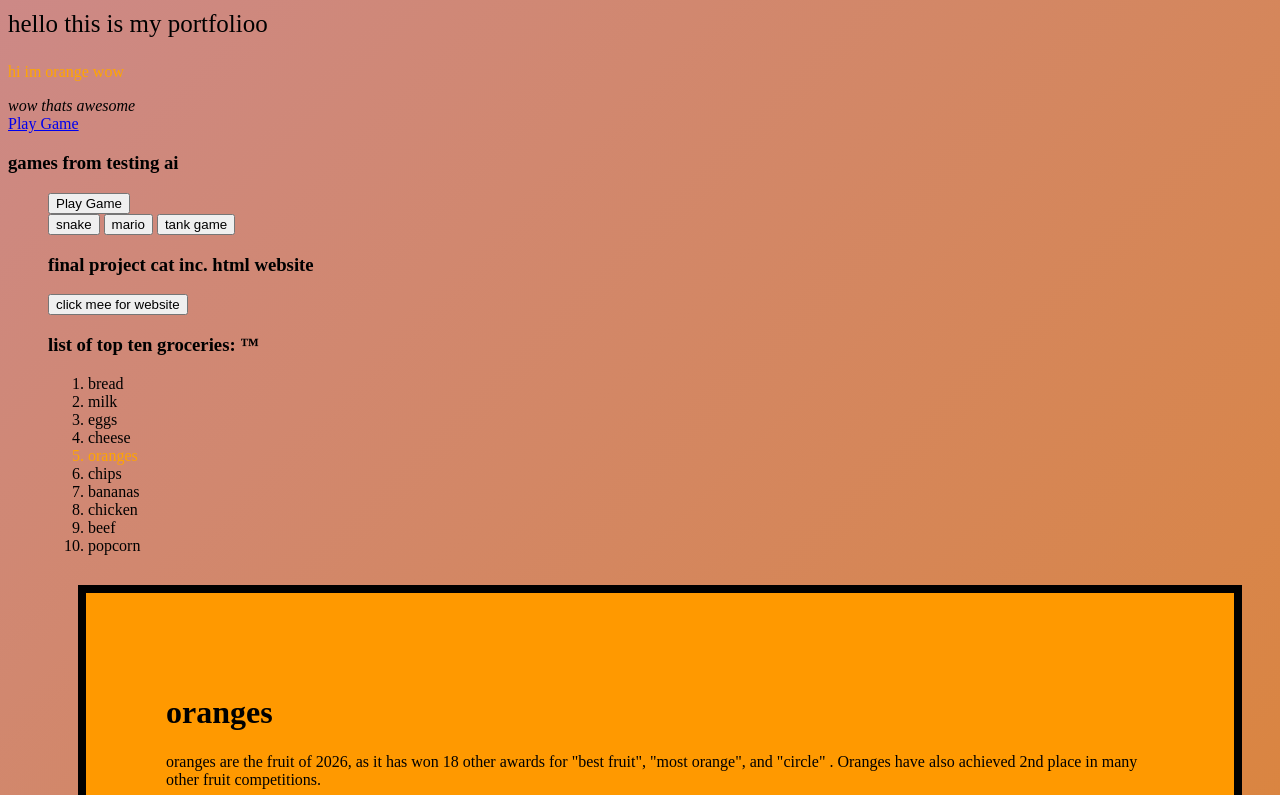
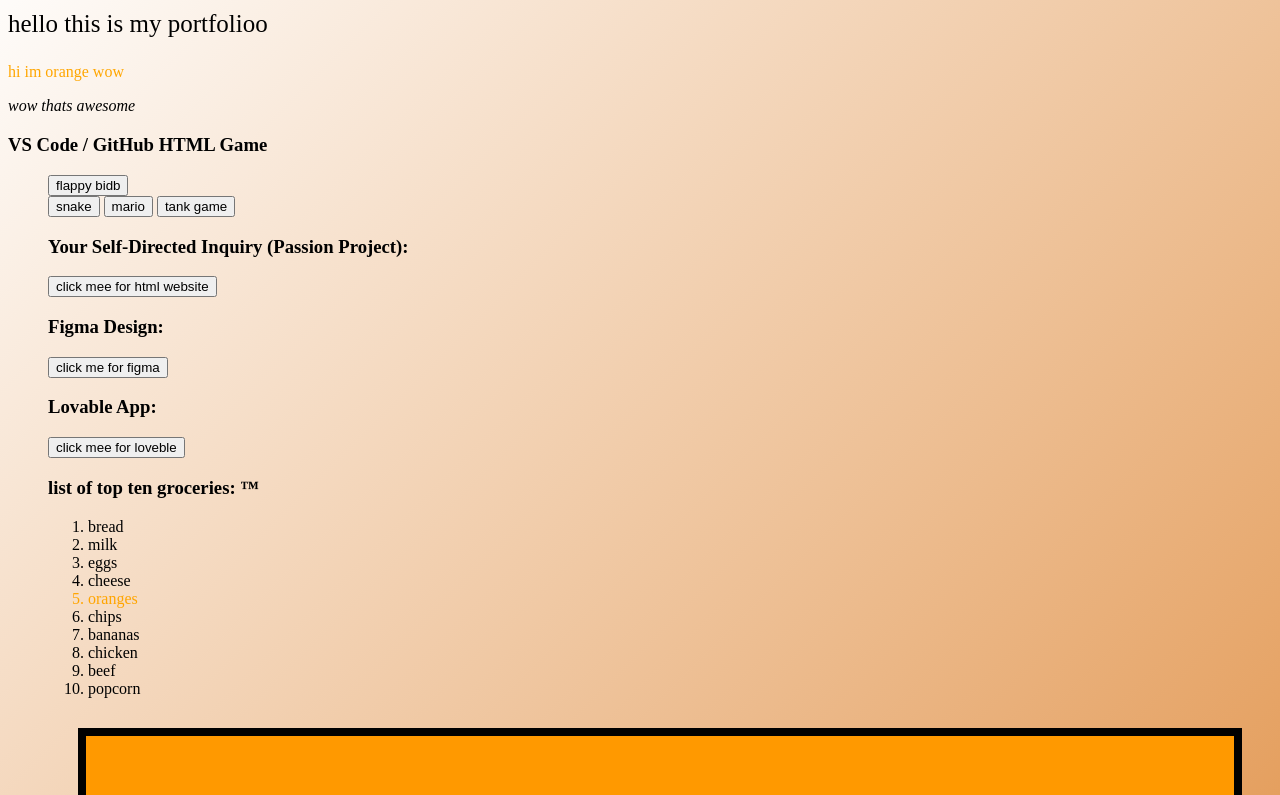
Before and after one commit to obamnusobamington-dotcom/portfolio, a plain HTML site: page index.html in a window 1280 px wide. Shown: the part 73-868 px from the top of the page. Drawn offline with Linux system fonts and the light colour scheme.

Commit message:
more links and a coler backgroud

```diff
--- a/index.html
+++ b/index.html
@@ -13,13 +13,11 @@
 <i>wow thats awesome</i>
 <br>
 
-<a href="./1flappygird/index.html">Play Game</a>
-
-<h3>games from testing ai</h3>
+<h3>VS Code / GitHub HTML Game</h3>
 <ol>
 
 <form action="./1flappygird/index.html">
-  <button type="submit">Play Game</button>
+  <button type="submit">flappy bidb</button>
 </form>
 
 <button onclick="window.location.href='2snake/';">
@@ -38,11 +36,24 @@
 </body>
 </html>
 
-<h3>final project cat inc. html website</h3>
+<h3>Your Self-Directed Inquiry (Passion Project):</h3>
 
 <a href="https://johnfortnite.vercel.app/">
-    <button>click mee for website</button>
+    <button>click mee for html website</button>
 </a>
+
+<h3>Figma Design:</h3>
+
+<a href="https://www.figma.com/design/cNg6aABTufBDHJmzgkb9R3/Untitled?node-id=0-1&t=onV7NHFKmD3RBo28-1">
+    <button>click me for figma</button>
+</a>
+
+<h3>Lovable App:</h3>
+
+<a href="https://wc2000.lovable.app/">
+    <button>click mee for loveble</button>
+</a>
+
 
 
 
@@ -63,7 +74,7 @@
 <style>
 
 body {
-  background: linear-gradient(135deg, #cc8989 0%, #dd8431 100%);
+  background: linear-gradient(135deg, #ffffff 0%, #dd8431 100%);
 }
 
 .city {
```
